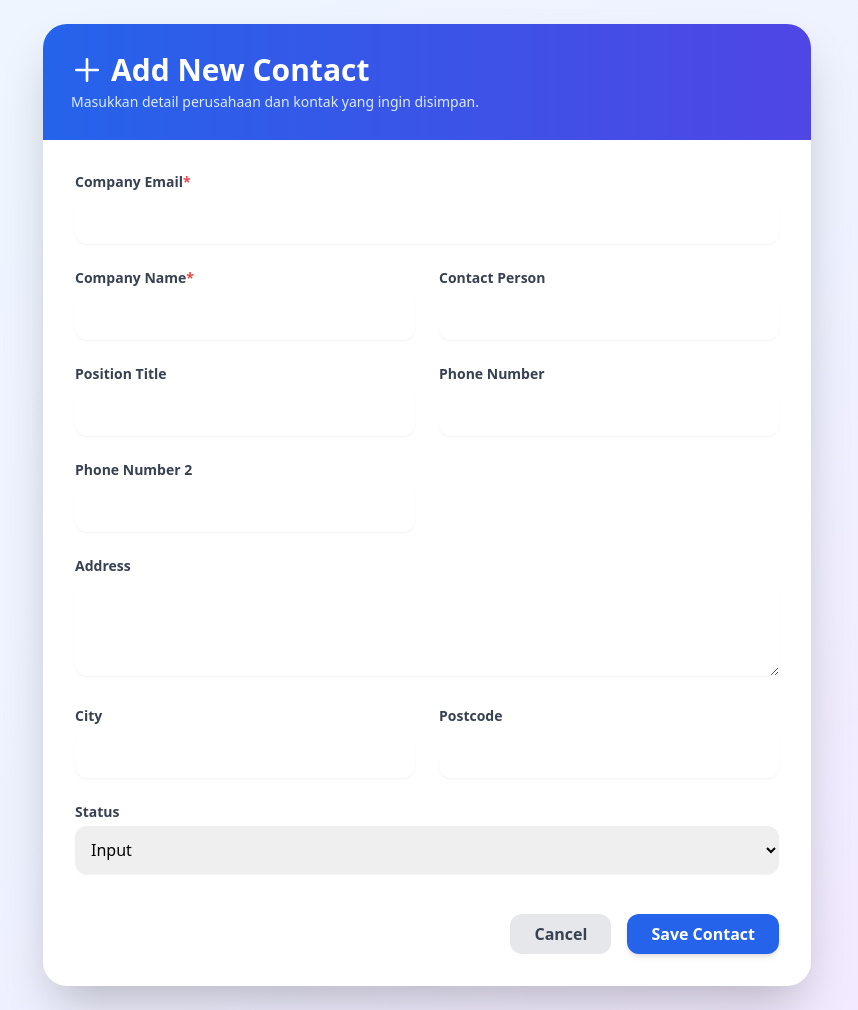
After one commit to Monsterdeveloper01/Custumer-Relationship-Managemnt-Final, a PHP site: page /Public/View/Login/add_contact.php in a window 1280 px wide. The commit adds this page. Shown: the whole page, without its empty margins (213-1071 px from the left). Run offline with PHP 8.4, Linux system fonts and the light colour scheme; a user stored in the database is signed in; some libraries are stand-ins or nearby versions.

Commit message:
membuataddcontact

```diff
--- a/Public/Controller/functions.php
+++ b/Public/Controller/functions.php
@@ -16,9 +16,9 @@ function current_marketing_id() {
 }
 
 // Fungsi helper untuk escape HTML
-function h($s) {
-    return htmlspecialchars($s, ENT_QUOTES, 'UTF-8');
-}
+// function h($s) {
+//     return htmlspecialchars($s, ENT_QUOTES, 'UTF-8');
+// }
 
 // Fungsi helper untuk normalisasi status
 function normStatus($status) {
--- /dev/null
+++ b/Public/View/Login/add_contact.php
@@ -0,0 +1,187 @@
+<?php
+require_once __DIR__ . '/../../Model/db.php';
+require_once __DIR__ . '/../../Controller/functions.php';
+require_login();
+$mid = current_marketing_id();
+
+
+
+$errors = [];
+if ($_SERVER['REQUEST_METHOD'] === 'POST') {
+    $company_email = trim($_POST['company_email'] ?? '');
+    $company_name  = trim($_POST['company_name'] ?? '');
+    $name_person   = trim($_POST['name_person'] ?? '');
+    $position      = trim($_POST['contact_person_position_title'] ?? '');
+    $phone_number  = trim($_POST['phone_number'] ?? '');
+    $phone_number2 = trim($_POST['phone_number2'] ?? '');
+    $status        = $_POST['status'] ?? 'input';
+    $address       = trim($_POST['address'] ?? '');
+    $city          = trim($_POST['city'] ?? '');
+    $postcode      = trim($_POST['postcode'] ?? '');
+
+    if ($company_email === '') {
+        $errors[] = "Company email wajib diisi.";
+    } elseif (!filter_var($company_email, FILTER_VALIDATE_EMAIL)) {
+        $errors[] = "Format email tidak valid.";
+    }
+    if ($company_name === '') $errors[] = "Company name wajib diisi.";
+
+    if (empty($errors)) {
+        $cek = $pdo->prepare("SELECT COUNT(*) FROM crm WHERE company_email = ? AND marketing_id = ?");
+        $cek->execute([$company_email, $mid]);
+        if ($cek->fetchColumn() > 0) {
+            $errors[] = "Email perusahaan sudah terdaftar di akun Anda.";
+        } else {
+            $stmt = $pdo->prepare("INSERT INTO crm
+                (marketing_id, company_email, company_name, name_person,
+                 contact_person_position_title, phone_number, phone_number2,
+                 status, address, city, postcode)
+                VALUES
+                (:marketing_id, :company_email, :company_name, :name_person,
+                 :contact_person_position_title, :phone_number, :phone_number2,
+                 :status, :address, :city, :postcode)");
+            $stmt->execute([
+                ':marketing_id'=>$mid,
+                ':company_email'=>$company_email,
+                ':company_name'=>$company_name,
+                ':name_person'=>$name_person,
+                ':contact_person_position_title'=>$position,
+                ':phone_number'=>$phone_number,
+                ':phone_number2'=>$phone_number2,
+                ':status'=>$status,
+                ':address'=>$address,
+                ':city'=>$city,
+                ':postcode'=>$postcode
+            ]);
+            header("Location: dashboard.php");
+            exit;
+        }
+    }
+}
+if (!function_exists('h')) {
+    function h($s) { return htmlspecialchars($s ?? '', ENT_QUOTES, 'UTF-8'); }
+}
+?>
+<!doctype html>
+<html lang="id">
+<head>
+<meta charset="utf-8">
+<title>Add Contact | CRM</title>
+<meta name="viewport" content="width=device-width, initial-scale=1.0">
+<script src="https://cdn.tailwindcss.com"></script>
+</head>
+<body class="bg-gradient-to-br from-blue-50 via-indigo-50 to-purple-100 min-h-screen flex items-center justify-center p-6">
+
+<div class="w-full max-w-3xl bg-white rounded-3xl shadow-2xl overflow-hidden transform transition-all hover:shadow-blue-300 hover:scale-[1.01]">
+  <!-- Header -->
+  <div class="bg-gradient-to-r from-blue-600 to-indigo-600 p-7">
+      <h1 class="text-3xl font-bold text-white flex items-center gap-2">
+          <svg class="w-8 h-8" fill="none" stroke="currentColor" viewBox="0 0 24 24">
+              <path stroke-linecap="round" stroke-linejoin="round" stroke-width="2" d="M12 4v16m8-8H4"/>
+          </svg>
+          Add New Contact
+      </h1>
+      <p class="text-blue-100 text-sm mt-1">Masukkan detail perusahaan dan kontak yang ingin disimpan.</p>
+  </div>
+
+  <div class="p-8 space-y-6">
+    <?php if ($errors): ?>
+      <div class="p-4 bg-red-50 border border-red-200 text-red-700 rounded-xl shadow-sm">
+        <ul class="list-disc pl-5 text-sm space-y-1">
+          <?php foreach ($errors as $e): ?><li><?= h($e) ?></li><?php endforeach; ?>
+        </ul>
+      </div>
+    <?php endif; ?>
+
+    <form method="post" class="grid grid-cols-1 md:grid-cols-2 gap-6">
+      <!-- Company Email -->
+      <div class="col-span-2">
+        <label class="block text-sm font-semibold text-gray-700">Company Email<span class="text-red-500">*</span></label>
+        <input type="email" name="company_email" value="<?=h($_POST['company_email'] ?? '')?>"
+          class="mt-1 w-full rounded-xl border-gray-300 shadow-sm focus:border-blue-500 focus:ring-2 focus:ring-blue-400 p-3 transition">
+      </div>
+
+      <!-- Company Name -->
+      <div>
+        <label class="block text-sm font-semibold text-gray-700">Company Name<span class="text-red-500">*</span></label>
+        <input type="text" name="company_name" value="<?=h($_POST['company_name'] ?? '')?>"
+          class="mt-1 w-full rounded-xl border-gray-300 shadow-sm focus:border-blue-500 focus:ring-2 focus:ring-blue-400 p-3 transition">
+      </div>
+
+      <!-- Contact Person -->
+      <div>
+        <label class="block text-sm font-semibold text-gray-700">Contact Person</label>
+        <input type="text" name="name_person" value="<?=h($_POST['name_person'] ?? '')?>"
+          class="mt-1 w-full rounded-xl border-gray-300 shadow-sm focus:border-blue-500 focus:ring-2 focus:ring-blue-400 p-3 transition">
+      </div>
+
+      <!-- Position -->
+      <div>
+        <label class="block text-sm font-semibold text-gray-700">Position Title</label>
+        <input type="text" name="contact_person_position_title" value="<?=h($_POST['contact_person_position_title'] ?? '')?>"
+          class="mt-1 w-full rounded-xl border-gray-300 shadow-sm focus:border-blue-500 focus:ring-2 focus:ring-blue-400 p-3 transition">
+      </div>
+
+      <!-- Phone 1 -->
+      <div>
+        <label class="block text-sm font-semibold text-gray-700">Phone Number</label>
+        <input type="text" name="phone_number" value="<?=h($_POST['phone_number'] ?? '')?>"
+          class="mt-1 w-full rounded-xl border-gray-300 shadow-sm focus:border-blue-500 focus:ring-2 focus:ring-blue-400 p-3 transition">
+      </div>
+
+      <!-- Phone 2 -->
+      <div>
+        <label class="block text-sm font-semibold text-gray-700">Phone Number 2</label>
+        <input type="text" name="phone_number2" value="<?=h($_POST['phone_number2'] ?? '')?>"
+          class="mt-1 w-full rounded-xl border-gray-300 shadow-sm focus:border-blue-500 focus:ring-2 focus:ring-blue-400 p-3 transition">
+      </div>
+
+      <!-- Address -->
+      <div class="col-span-2">
+        <label class="block text-sm font-semibold text-gray-700">Address</label>
+        <textarea name="address" rows="3"
+          class="mt-1 w-full rounded-xl border-gray-300 shadow-sm focus:border-blue-500 focus:ring-2 focus:ring-blue-400 p-3 transition"><?=h($_POST['address'] ?? '')?></textarea>
+      </div>
+
+      <!-- City & Postcode -->
+      <div>
+        <label class="block text-sm font-semibold text-gray-700">City</label>
+        <input type="text" name="city" value="<?=h($_POST['city'] ?? '')?>"
+          class="mt-1 w-full rounded-xl border-gray-300 shadow-sm focus:border-blue-500 focus:ring-2 focus:ring-blue-400 p-3 transition">
+      </div>
+      <div>
+        <label class="block text-sm font-semibold text-gray-700">Postcode</label>
+        <input type="text" name="postcode" value="<?=h($_POST['postcode'] ?? '')?>"
+          class="mt-1 w-full rounded-xl border-gray-300 shadow-sm focus:border-blue-500 focus:ring-2 focus:ring-blue-400 p-3 transition">
+      </div>
+
+      <!-- Status -->
+      <div class="col-span-2">
+        <label class="block text-sm font-semibold text-gray-700">Status</label>
+        <select name="status"
+          class="mt-1 w-full rounded-xl border-gray-300 shadow-sm focus:border-blue-500 focus:ring-2 focus:ring-blue-400 p-3 transition">
+          <?php
+          foreach (['input','emailed','presentation','NDA process','Gap analysis / requirement analysis','SIT (System Integration Testing)', 'UAT (User Acceptance Testing)', 'Proposal', 'Negotiation', 'Deal / Closed', 'Failed / Tidak Lanjut', 'Postpone'] as $s) {
+            $sel = ($s === ($_POST['status'] ?? 'input')) ? 'selected' : '';
+            echo "<option value='".h($s)."' $sel>".ucfirst($s)."</option>";
+          }
+          ?>
+        </select>
+      </div>
+
+      <!-- Buttons -->
+      <div class="col-span-2 flex justify-end gap-4 pt-4">
+        <a href="dashboard.php"
+           class="px-6 py-2 rounded-xl bg-gray-200 text-gray-700 hover:bg-gray-300 font-semibold transition">
+          Cancel
+        </a>
+        <button type="submit"
+          class="px-6 py-2 rounded-xl bg-blue-600 text-white hover:bg-blue-700 font-semibold shadow-md transition transform hover:scale-105">
+          Save Contact
+        </button>
+      </div>
+    </form>
+  </div>
+</div>
+</body>
+</html>
```
Also changed, not shown: Public/View/Login/dashboard.php (+20 -6 lines), Public/View/edit_contact.php (deleted, +0 -161 lines).
